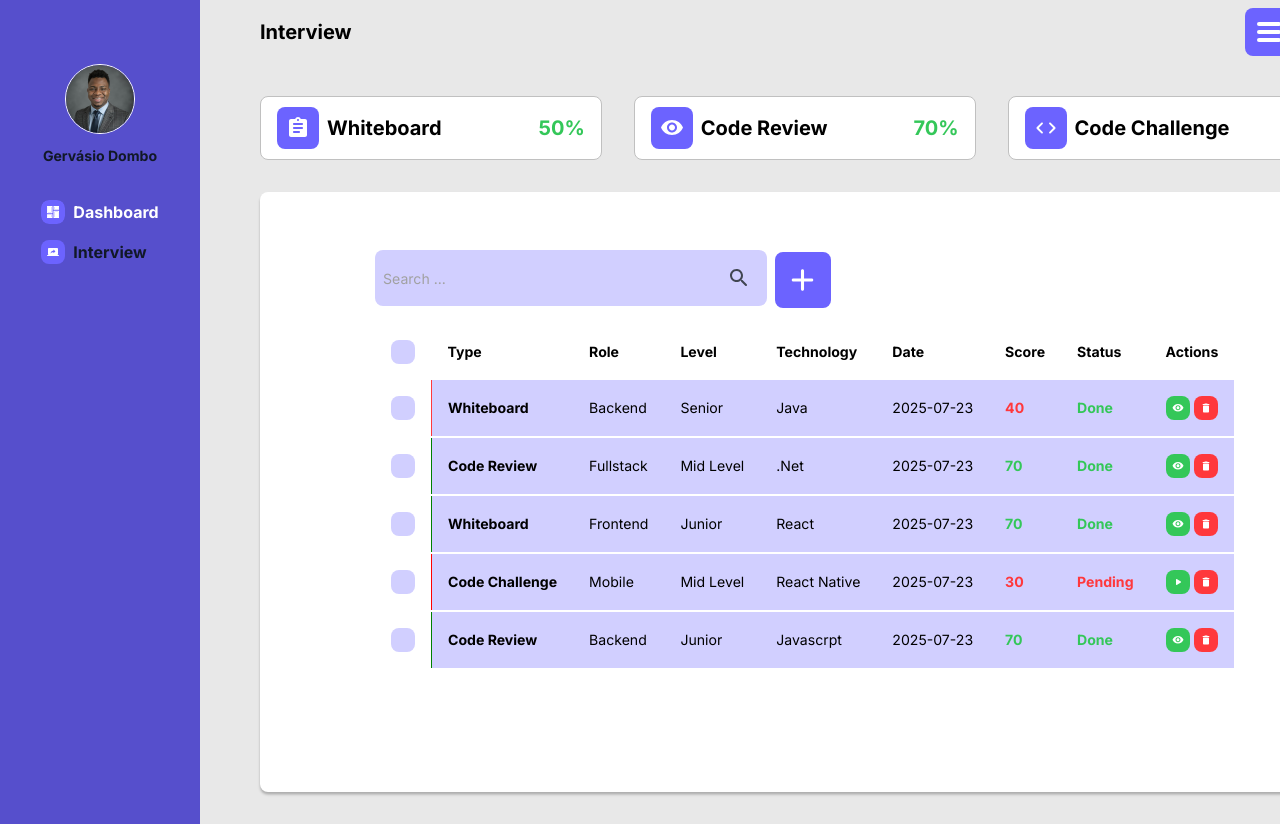
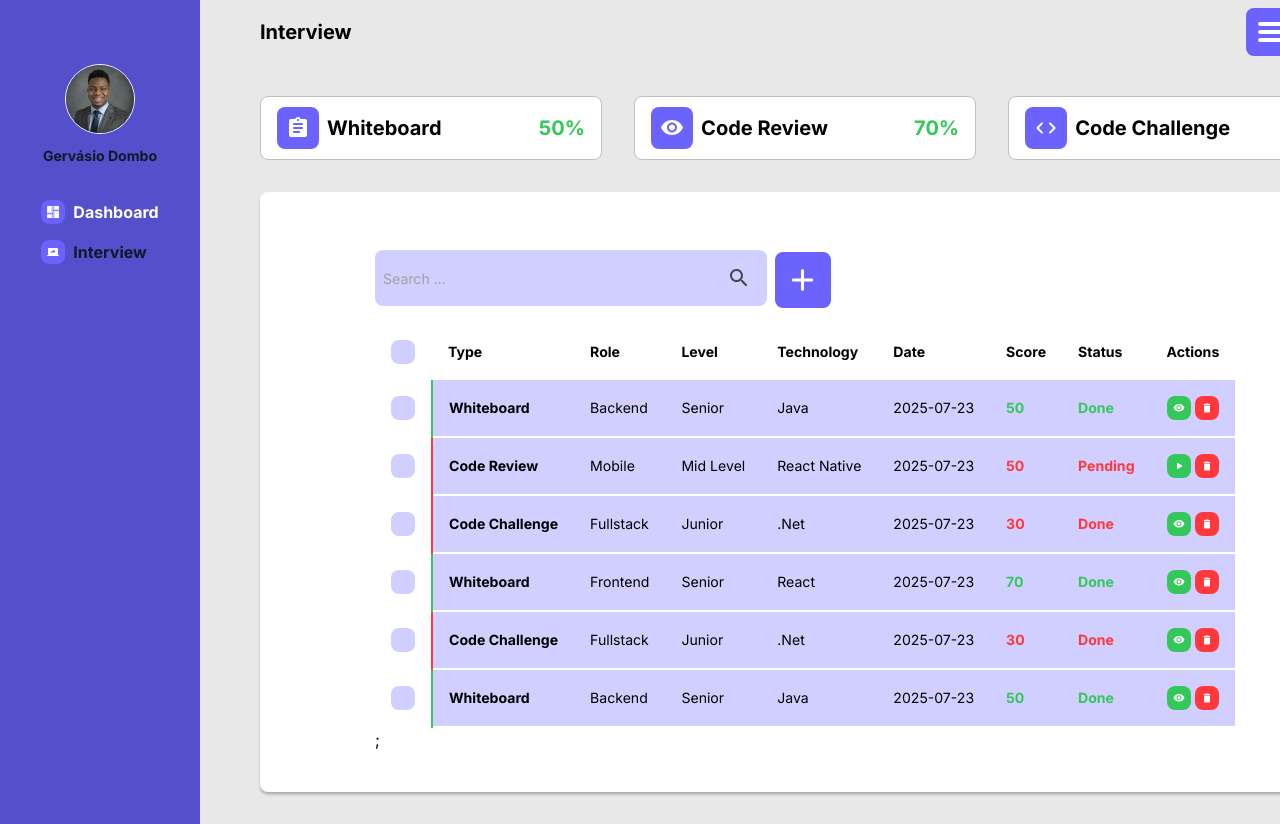
Before and after one commit to aierview-backup/web, a Next.js app: page /dashboard/interview in a window 1280 px wide. Shown: the top 824 px of the page. Built offline with nearby package versions, Linux system fonts and the light colour scheme.

Commit message:
refactor: makeing table component

```diff
--- a/src/app/(private)/dashboard/interview/interview.module.css
+++ b/src/app/(private)/dashboard/interview/interview.module.css
@@ -36,57 +36,6 @@
   color: var(--primary-800);
 }
 
-.table {
-  width: 100%;
-  border-collapse: collapse;
-  text-align: center;
-}
-
-.table thead {
-  font-weight: bold;
-  font-size: var(--heading-14);
-}
-
-.table th {
-  font-weight: bold;
-}
-
-.table th,
-.table td {
-  text-align: left;
-  padding: 16px 16px;
-  white-space: nowrap;
-}
-
-.table th:nth-child(1),
-.table td:nth-child(1) {
-  background-color: var(--white-500);
-}
-
-.table tbody {
-  cursor: pointer;
-  font-size: var(--heading-14);
-}
-
-.table tbody tr {
-  background-color: var(--primary-100);
-  border-bottom: 2px solid var(--white-500);
-}
-
-.table tbody tr:hover {
-  background-color: var(--primary-300);
-}
-
-.table td:nth-child(2) {
-  font-weight: bold;
-}
-
-.table td:nth-child(9) {
-  display: flex;
-  gap: 4px;
-  align-items: flex-end;
-}
-
 .view,
 .play {
   color: var(--green-500);
--- a/src/app/(private)/dashboard/interview/page.tsx
+++ b/src/app/(private)/dashboard/interview/page.tsx
@@ -1,4 +1,6 @@
 import Card from "@/features/dashboard/pages/interview/Card";
+import Table from "@/features/dashboard/pages/interview/table";
+import { TableHeader, TableRow } from "@/features/dashboard/types";
 import Button from "@/shared/ui/components/Button";
 import Input from "@/shared/ui/components/Input";
 import AddIcon from "@/shared/ui/icons/addLarge.svg";
@@ -9,6 +11,117 @@ import TrsahIcon from "@/shared/ui/icons/trash.svg";
 import ViewIcon from "@/shared/ui/icons/view.svg";
 import WhiteboardIcon from "@/shared/ui/icons/whiteboard.svg";
 import styles from "./interview.module.css";
+
+const headers: TableHeader[] = [
+  { key: "select", label: "", isCheckbox: true },
+  { key: "type", label: "Type" },
+  { key: "role", label: "Role" },
+  { key: "level", label: "Level" },
+  { key: "tech", label: "Technology" },
+  { key: "date", label: "Date" },
+  { key: "score", label: "Score" },
+  { key: "status", label: "Status" },
+  { key: "actions", label: "Actions" },
+];
+
+const rows: TableRow[] = [
+  {
+    select: false,
+    type: "Whiteboard",
+    role: "Backend",
+    level: "Senior",
+    tech: "Java",
+    date: "2025-07-23",
+    score: 50,
+    status: "Done",
+    actions: (
+      <>
+        <Button className={styles.view} type="iconBtn" value={<ViewIcon />} />
+        <Button className={styles.trash} type="iconBtn" value={<TrsahIcon />} />
+      </>
+    ),
+  },
+  {
+    select: false,
+    type: "Code Review",
+    role: "Mobile",
+    level: "Mid Level",
+    tech: "React Native",
+    date: "2025-07-23",
+    score: 50,
+    status: "Pending",
+    actions: (
+      <>
+        <Button className={styles.view} type="iconBtn" value={<PlayIcon />} />
+        <Button className={styles.trash} type="iconBtn" value={<TrsahIcon />} />
+      </>
+    ),
+  },
+  {
+    select: false,
+    type: "Code Challenge",
+    role: "Fullstack",
+    level: "Junior",
+    tech: ".Net",
+    date: "2025-07-23",
+    score: 30,
+    status: "Done",
+    actions: (
+      <>
+        <Button className={styles.view} type="iconBtn" value={<ViewIcon />} />
+        <Button className={styles.trash} type="iconBtn" value={<TrsahIcon />} />
+      </>
+    ),
+  },
+  {
+    select: false,
+    type: "Whiteboard",
+    role: "Frontend",
+    level: "Senior",
+    tech: "React",
+    date: "2025-07-23",
+    score: 70,
+    status: "Done",
+    actions: (
+      <>
+        <Button className={styles.view} type="iconBtn" value={<ViewIcon />} />
+        <Button className={styles.trash} type="iconBtn" value={<TrsahIcon />} />
+      </>
+    ),
+  },
+  {
+    select: false,
+    type: "Code Challenge",
+    role: "Fullstack",
+    level: "Junior",
+    tech: ".Net",
+    date: "2025-07-23",
+    score: 30,
+    status: "Done",
+    actions: (
+      <>
+        <Button className={styles.view} type="iconBtn" value={<ViewIcon />} />
+        <Button className={styles.trash} type="iconBtn" value={<TrsahIcon />} />
+      </>
+    ),
+  },
+  {
+    select: false,
+    type: "Whiteboard",
+    role: "Backend",
+    level: "Senior",
+    tech: "Java",
+    date: "2025-07-23",
+    score: 50,
+    status: "Done",
+    actions: (
+      <>
+        <Button className={styles.view} type="iconBtn" value={<ViewIcon />} />
+        <Button className={styles.trash} type="iconBtn" value={<TrsahIcon />} />
+      </>
+    ),
+  },
+];
 
 export default function Interview() {
   return (
@@ -44,152 +157,7 @@ export default function Interview() {
           <Input type="search" placeholder="Search ..." />
           <Button className={styles.add} type="iconBtn" value={<AddIcon />} />
         </div>
-        <table className={styles.table}>
-          <thead>
-            <tr>
-              <th>
-                <Input type="checkbox" />
-              </th>
-              <th>Type</th>
-              <th>Role</th>
-              <th>Level</th>
-              <th>Technology</th>
-              <th>Date</th>
-              <th>Score</th>
-              <th>Status</th>
-              <th>Actions</th>
-            </tr>
-          </thead>
-          <tbody>
-            <tr>
-              <td>
-                <Input type="checkbox" />
-              </td>
-              <td style={{ borderLeft: "1px solid #ff383c" }}>Whiteboard</td>
-              <td>Backend</td>
-              <td>Senior</td>
-              <td>Java</td>
-              <td>2025-07-23</td>
-              <td style={{ color: "#ff383c", fontWeight: "bold" }}>40</td>
-              <td style={{ color: "#34c759", fontWeight: "bold" }}>Done</td>
-              <td>
-                <Button
-                  className={styles.view}
-                  type="iconBtn"
-                  value={<ViewIcon />}
-                />
-                <Button
-                  className={styles.trash}
-                  type="iconBtn"
-                  value={<TrsahIcon />}
-                />
-              </td>
-            </tr>
-            <tr>
-              <td>
-                <Input type="checkbox" />
-              </td>
-              <td style={{ borderLeft: "1px solid green" }}>Code Review</td>
-              <td>Fullstack</td>
-              <td>Mid Level</td>
-              <td>.Net</td>
-              <td>2025-07-23</td>
-              <td style={{ color: "#34c759", fontWeight: "bold" }}>70</td>
-              <td style={{ color: "#34c759", fontWeight: "bold" }}>Done</td>
-              <td>
-                <Button
-                  className={styles.view}
-                  type="iconBtn"
-                  value={<ViewIcon />}
-                />
-                <Button
-                  className={styles.trash}
-                  type="iconBtn"
-                  value={<TrsahIcon />}
-                />
-              </td>
-            </tr>
-            <tr>
-              <td>
-                <Input type="checkbox" />
-              </td>
-              <td style={{ borderLeft: "1px solid green" }}>Whiteboard</td>
-              <td>Frontend</td>
-              <td>Junior</td>
-              <td>React</td>
-              <td>2025-07-23</td>
-              <td style={{ color: "#34c759", fontWeight: "bold" }}>70</td>
-              <td style={{ color: "#34c759", fontWeight: "bold" }}>Done</td>
-              <td>
-                <Button
-                  className={styles.view}
-                  type="iconBtn"
-                  value={<ViewIcon />}
-                />
-                <Button
-                  className={styles.trash}
-                  type="iconBtn"
-                  value={<TrsahIcon />}
-                />
-              </td>
-            </tr>
-            <tr>
-              <td>
-                <Input type="checkbox" />
-              </td>
-              <td style={{ borderLeft: "1px solid red" }}>Code Challenge</td>
-              <td>Mobile</td>
-              <td>Mid Level</td>
-              <td>React Native</td>
-              <td>2025-07-23</td>
-              <td style={{ color: "#ff383c", fontWeight: "bold" }}>30</td>
-              <td
-                style={{
-                  color: "#ff383c",
-                  fontWeight: "bold",
-                }}
-              >
-                Pending
-              </td>
-              <td>
-                <Button
-                  className={styles.play}
-                  type="iconBtn"
-                  value={<PlayIcon />}
-                />
-                <Button
-                  className={styles.trash}
-                  type="iconBtn"
-                  value={<TrsahIcon />}
-                />
-              </td>
-            </tr>
-            <tr>
-              <td>
-                <Input type="checkbox" />
-              </td>
-              <td style={{ borderLeft: "1px solid green" }}>Code Review</td>
-              <td>Backend</td>
-              <td>Junior</td>
-              <td>Javascrpt</td>
-              <td>2025-07-23</td>
-              <td style={{ color: "#34c759", fontWeight: "bold" }}>70</td>
-              <td style={{ color: "#34c759", fontWeight: "bold" }}>Done</td>
-              <td>
-                <Button
-                  className={styles.view}
-                  type="iconBtn"
-                  value={<ViewIcon />}
-                />
-                <Button
-                  className={styles.trash}
-                  type="iconBtn"
-                  value={<TrsahIcon />}
-                />
-              </td>
-            </tr>
-          </tbody>
-        </table>
+        <Table headers={headers} rows={rows} />;
       </div>
     </div>
   );
--- /dev/null
+++ b/src/features/dashboard/pages/interview/table/index.tsx
@@ -0,0 +1,63 @@
+import { TableType } from "@/features/dashboard/types";
+import Input from "@/shared/ui/components/Input";
+import styles from "./table.module.css";
+
+export default function Table({ headers, rows }: TableType) {
+  return (
+    <table className={styles.table}>
+      <thead>
+        <tr>
+          {headers.map(({ key, label, isCheckbox }) => (
+            <th key={key}>{isCheckbox ? <Input type="checkbox" /> : label}</th>
+          ))}
+        </tr>
+      </thead>
+      <tbody>
+        {rows.map((row, rowIdx) => (
+          <tr key={rowIdx}>
+            {headers.map(({ key, isCheckbox }, colIdx) => {
+              const cellValue = row[key];
+
+              if (isCheckbox) {
+                return (
+                  <td key={key}>
+                    <Input type="checkbox" />
+                  </td>
+                );
+              }
+
+              let color: string | undefined;
+              const score =
+                typeof row.score === "number" ? row.score : Number(row.score);
+              const status = String(row.status).toLowerCase();
+
+              if (status === "pending" || score < 50) color = "#ff383c";
+              else if (status === "done" && score >= 50) color = "#34c759";
+
+              const tdStyle =
+                colIdx === 1 && color
+                  ? { borderLeft: `2px solid ${color}` }
+                  : undefined;
+
+              const isStyledText = colIdx === 6 || colIdx === 7;
+
+              return (
+                <td
+                  key={key}
+                  style={{
+                    ...tdStyle,
+                    ...(isStyledText && color
+                      ? { color, fontWeight: "bold" }
+                      : undefined),
+                  }}
+                >
+                  {cellValue}
+                </td>
+              );
+            })}
+          </tr>
+        ))}
+      </tbody>
+    </table>
+  );
+}
--- /dev/null
+++ b/src/features/dashboard/pages/interview/table/table.module.css
@@ -0,0 +1,50 @@
+.table {
+  width: 100%;
+  border-collapse: collapse;
+  text-align: center;
+}
+
+.table thead {
+  font-weight: bold;
+  font-size: var(--heading-14);
+}
+
+.table th {
+  font-weight: bold;
+}
+
+.table th,
+.table td {
+  text-align: left;
+  padding: 16px 16px;
+  white-space: nowrap;
+}
+
+.table th:nth-child(1),
+.table td:nth-child(1) {
+  background-color: var(--white-500);
+}
+
+.table tbody {
+  cursor: pointer;
+  font-size: var(--heading-14);
+}
+
+.table tbody tr {
+  background-color: var(--primary-100);
+  border-bottom: 2px solid var(--white-500);
+}
+
+.table tbody tr:hover {
+  background-color: var(--primary-300);
+}
+
+.table td:nth-child(2) {
+  font-weight: bold;
+}
+
+.table td:nth-child(9) {
+  display: flex;
+  gap: 4px;
+  align-items: flex-end;
+}
--- a/src/features/dashboard/types/index.ts
+++ b/src/features/dashboard/types/index.ts
@@ -12,3 +12,18 @@ export type InterviewCardType = {
   complete: number;
   total: number;
 };
+
+export type TableHeader = {
+  key: string;
+  label: string;
+  isCheckbox?: boolean;
+};
+
+export type TableRow = {
+  [key: string]: string | number | React.ReactNode | boolean;
+};
+
+export type TableType = {
+  headers: TableHeader[];
+  rows: TableRow[];
+};
```
